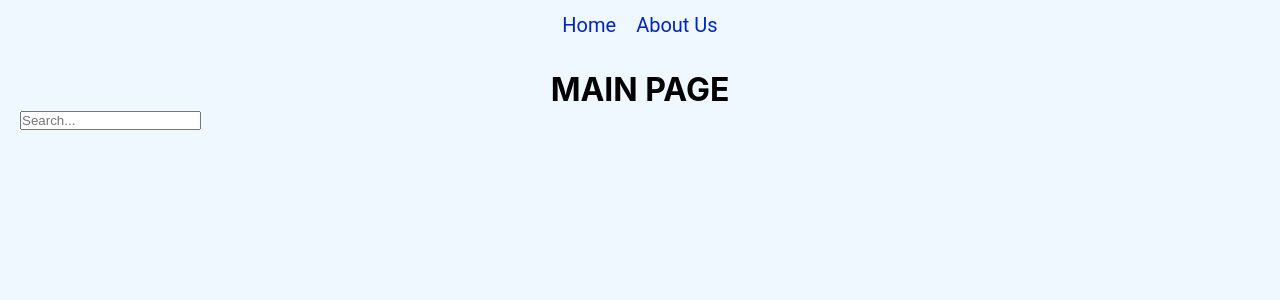
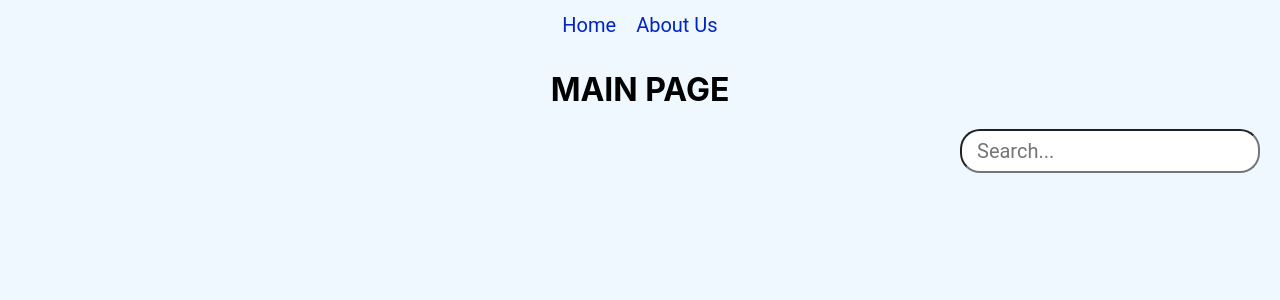
Before and after one commit to sylarBrest/REACT2022Q3, a React (Create React App) app in the folder first-react-app/: page / in a window 1280 px wide. Shown: the top 300 px of the page. Built offline with nearby package versions, Linux system fonts and the light colour scheme.

Commit message:
feat: load value from localStorage

```diff
--- a/first-react-app/src/components/Main/Main.css
+++ b/first-react-app/src/components/Main/Main.css
@@ -2,9 +2,21 @@
   max-width: 1280px;
   margin: 0 auto;
   padding: 20px;
+  display: flex;
+  flex-direction: column;
+  gap: 20px;
 }
 
 .title {
   text-align: center;
   text-transform: uppercase;
 }
+
+.input {
+  align-self: flex-end;
+  width: 300px;
+  padding: 5px 15px;
+  font: normal normal 20px/30px Roboto, sans-serif;
+  border-radius: 20px;
+  outline: none;
+}
--- a/first-react-app/src/components/Main/SearchBar.tsx
+++ b/first-react-app/src/components/Main/SearchBar.tsx
@@ -1,21 +1,35 @@
-import React from 'react';
+import React, { ChangeEvent } from 'react';
 import { TSearchBarProps, TSearchBarState } from 'types';
 
 class SearchBar extends React.Component<TSearchBarProps, TSearchBarState> {
   constructor(props: TSearchBarProps) {
     super(props);
     this.state = {
-      value: '',
+      value: localStorage.getItem('searchBarValue') || '',
     };
+  }
+
+  componentDidMount() {
+    this.setState({ value: localStorage.getItem('searchBarValue') || '' });
   }
 
   componentWillUnmount() {
     localStorage.setItem('searchBarValue', this.state.value);
   }
 
+  saveValueOnChange = (event: ChangeEvent) => {
+    this.setState({ value: (event.target as HTMLInputElement).value || '' });
+  };
+
   render() {
     return (
-      <input type="search" placeholder={this.props.placeholder} value={this.state.value}></input>
+      <input
+        type="search"
+        className="input"
+        placeholder={this.props.placeholder}
+        defaultValue={this.state.value}
+        onChange={this.saveValueOnChange}
+      />
     );
   }
 }
```
